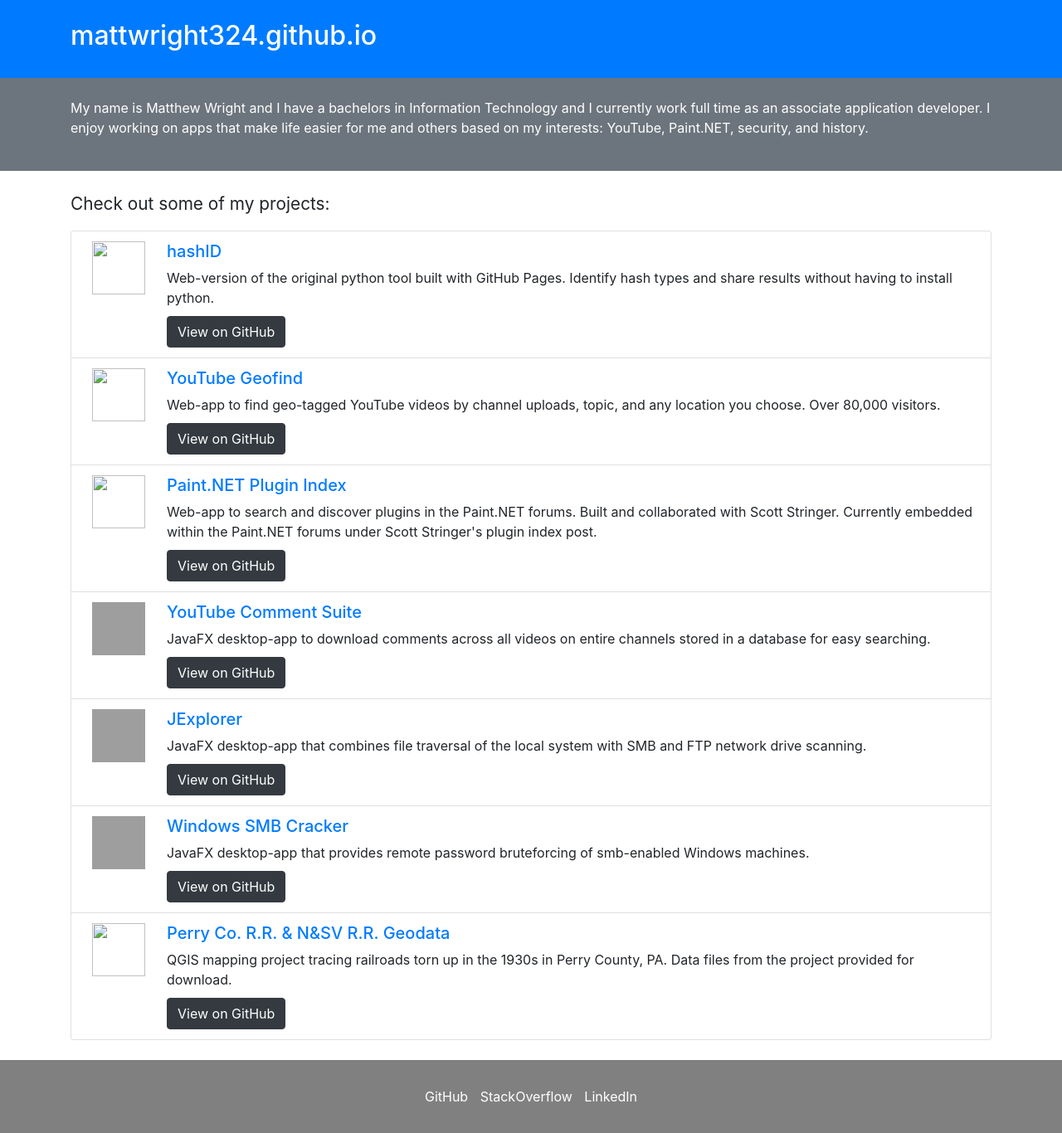
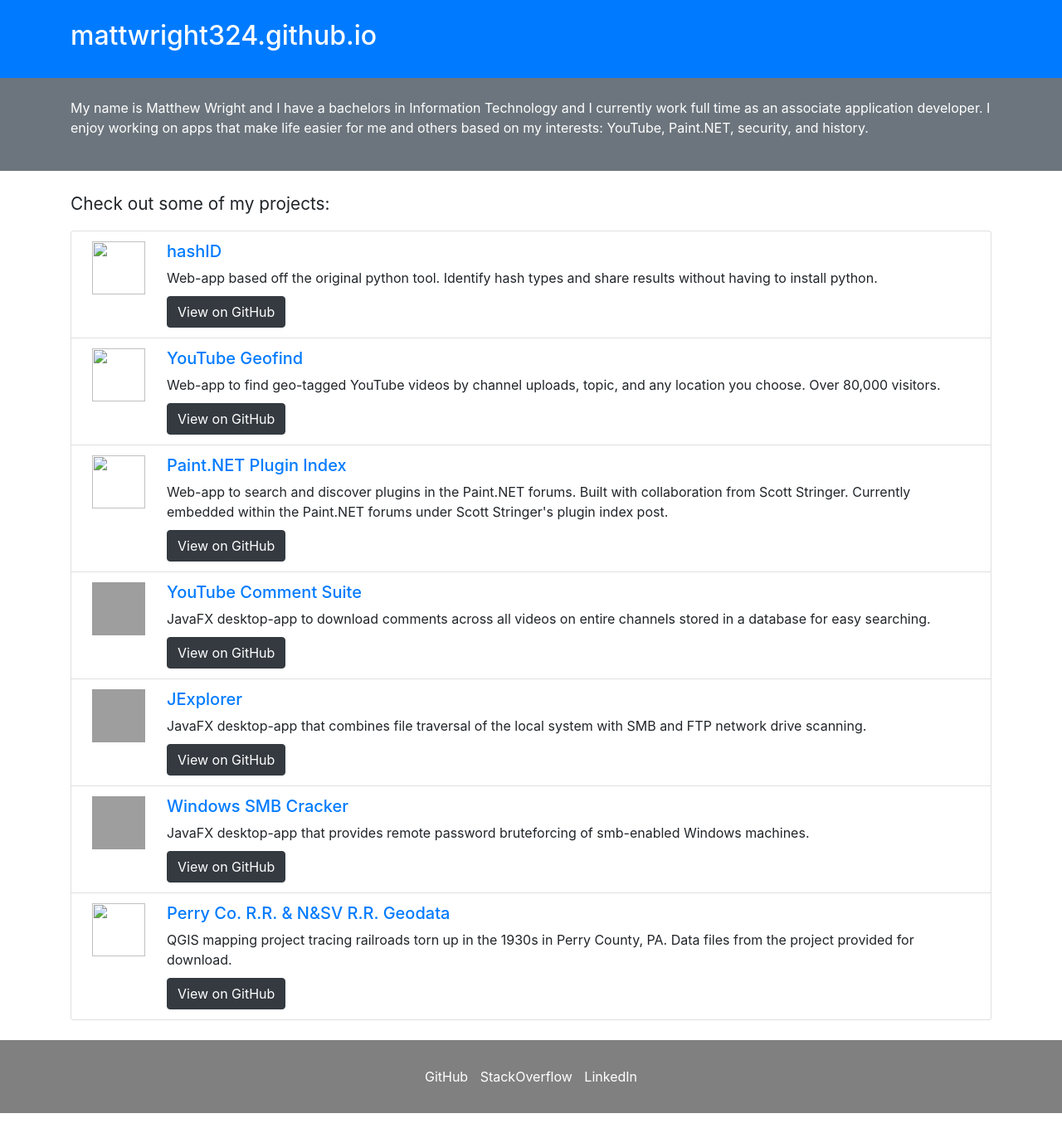
Before and after one commit to mattwright324/mattwright324.github.io, a Jekyll site: the page built from index.html, in a window 1280 px wide. Shown: the whole page at 83% size. Built offline with Jekyll 4.4.1, drawn with Linux system fonts in a browser that asks for light colours; after the commit the page ends 1342 px from its top, so only the background shows below that; grey boxes are pictures that could not be loaded.

Commit message:
Small fixes and verbiage changes

```diff
--- a/_data/about.json
+++ b/_data/about.json
@@ -7,7 +7,7 @@
     },{
       "title": "StackOverflow",
       "thumb": "https://cdn.sstatic.net/Sites/stackoverflow/img/favicon.ico",
-      "link" : "hhttps://stackoverflow.com/users/2650847/matthew-wright"
+      "link" : "https://stackoverflow.com/users/2650847/matthew-wright"
     },{
       "title": "LinkedIn",
       "thumb": "https://www.linkedin.com/favicon.ico",
@@ -17,7 +17,7 @@
   "apps": [
     {
       "title": "hashID",
-      "desc" : "Web-version of the original python tool built with GitHub Pages. Identify hash types and share results without having to install python.",
+      "desc" : "Web-app based off the original python tool. Identify hash types and share results without having to install python.",
       "thumb": "https://mattwright324.github.io/hashID/img/icon.png",
       "link" : "https://mattwright324.github.io/hashID/",
       "repo" : "https://github.com/mattwright324/hashID"
@@ -29,7 +29,7 @@
       "repo" : "https://github.com/mattwright324/youtube-geofind"
     },{
       "title": "Paint.NET Plugin Index",
-      "desc" : "Web-app to search and discover plugins in the Paint.NET forums. Built and collaborated with Scott Stringer. Currently embedded within the Paint.NET forums under Scott Stringer's plugin index post.",
+      "desc" : "Web-app to search and discover plugins in the Paint.NET forums. Built with collaboration from Scott Stringer. Currently embedded within the Paint.NET forums under Scott Stringer's plugin index post.",
       "thumb": "https://mattwright324.github.io/pdn-plugin-index/img/icon.png",
       "link" : "https://forums.getpaint.net/topic/15260-plugin-index/",
       "repo" : "https://github.com/mattwright324/pdn-plugin-index"
```
